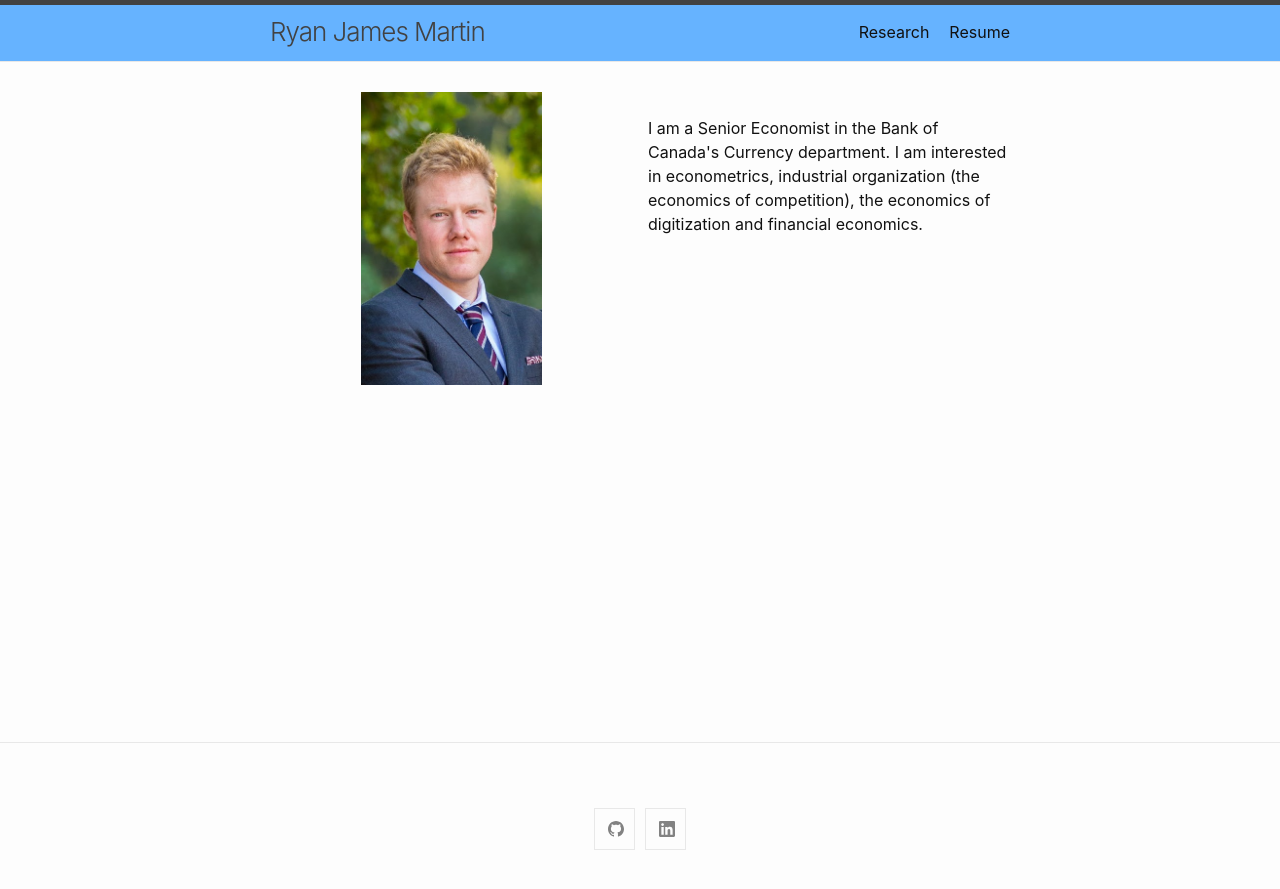
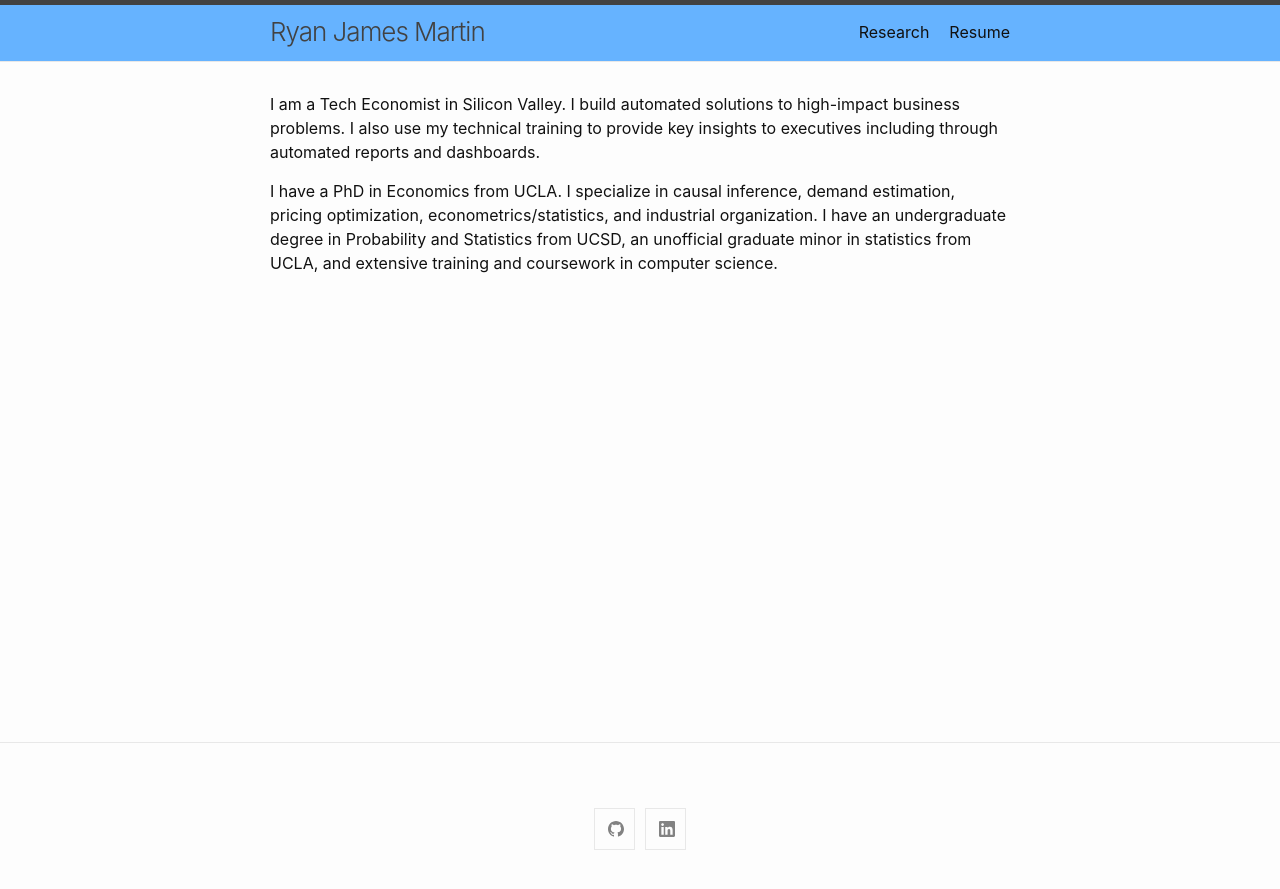
Before and after one commit to rjm001/rjm001.github.io, a Jekyll site: the page built from index.md, in a window 1280 px wide. Shown: the top 889 px of the page. Built offline with Jekyll 4.4.1, drawn with Linux system fonts in a browser that asks for light colours.

Commit message:
Updated resume and revised layout of pages

```diff
--- a/_config.yml
+++ b/_config.yml
@@ -14,7 +14,7 @@ minima:
 
   # generate social links in footer
   social_links:
-    linkedin: ryan-martin-262264112
+    linkedin: ryan-martin-phd-262264112
     #twitter: jekyllrb
     github:  rjm001
     # devto: jekyll
--- a/index.md
+++ b/index.md
@@ -8,10 +8,8 @@
 layout: home
 ---
 
-<div class="article2cl">
-<img src="{{ site.baseurl }}/assets/pictures/RyanMartinPhoto1.jpg" style="max-width: 200px;"
-      alt="Ryan Martin" class="center" /> <br />
 
-<p> <span class="nobr"> I am a Senior Economist in the Bank of Canada's Currency department. I am interested in econometrics, industrial organization (the economics of competition), the economics of digitization and financial economics.  </span></p>
+<p> <span class="nobr"> I am a Tech Economist in Silicon Valley. I build automated solutions to high-impact business problems. I also use my technical training to provide key insights to executives including through automated reports and dashboards. </span></p>
 
-</div>
+<p> <span class="nobr">
+I have a PhD in Economics from UCLA. I specialize in causal inference, demand estimation, pricing optimization, econometrics/statistics, and industrial organization. I have an undergraduate degree in Probability and Statistics from UCSD, an unofficial graduate minor in statistics from UCLA, and extensive training and coursework in computer science. </span></p>
```
Also changed, not shown: cv.md (+3 -2 lines), 9 other files.
